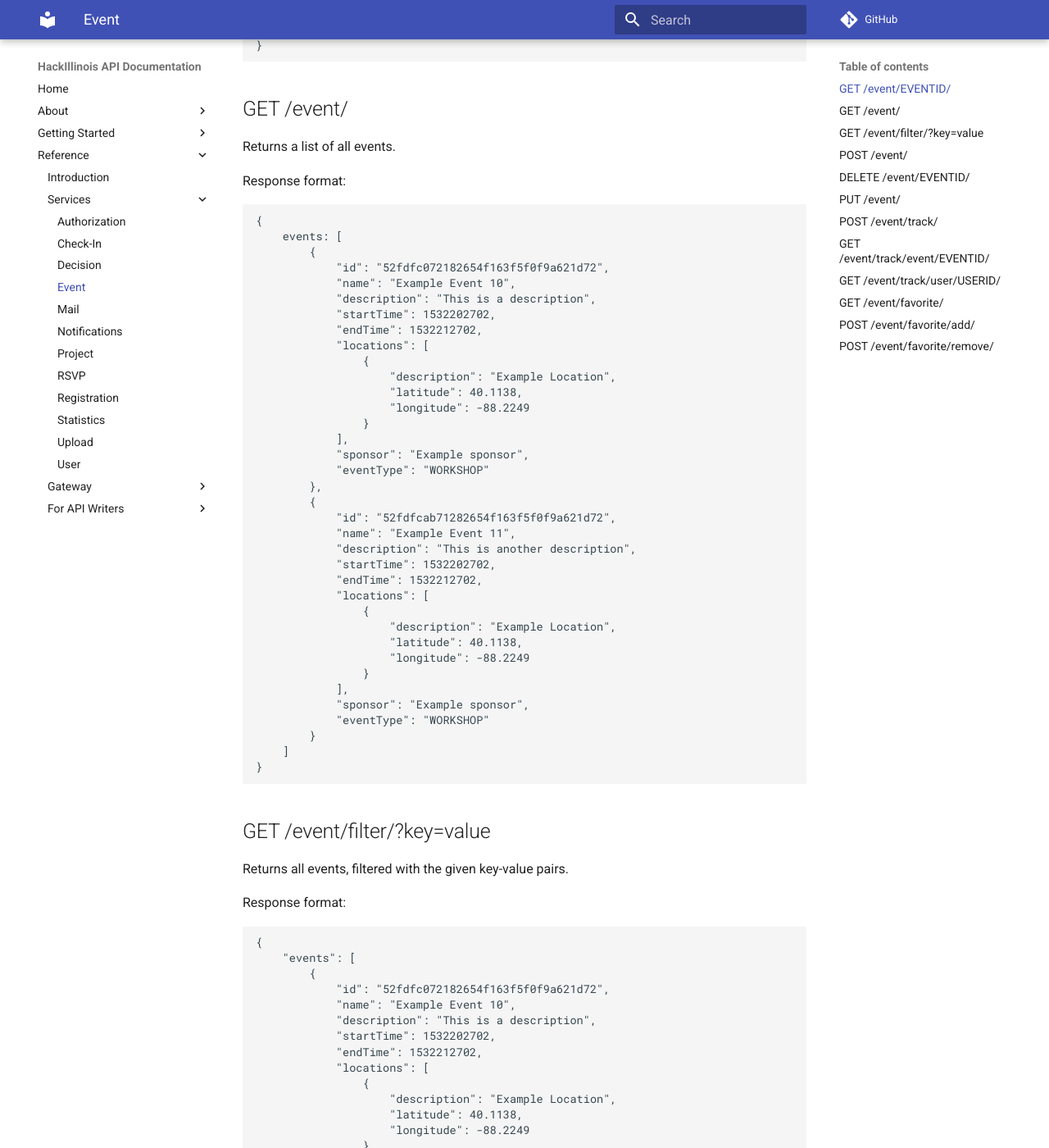
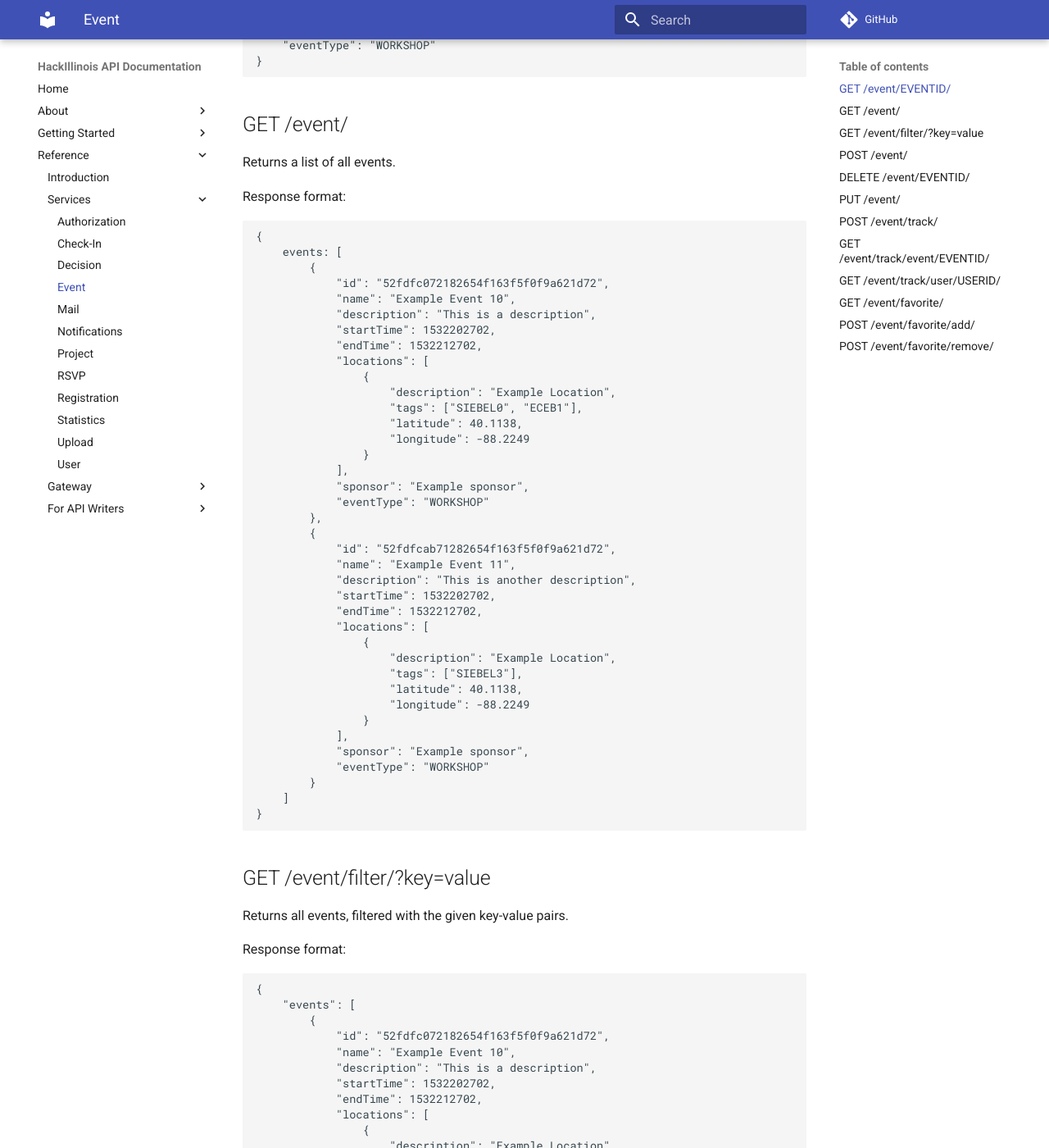
Before and after one commit to HackIllinois/api, an MkDocs documentation site: the page built from documentation/docs/reference/services/Event.md, in a window 1280 px wide and 1400 px high, scrolled down 564 px. Shown: the whole window at 82% size. Built offline with MkDocs 1.6.1 and Material for MkDocs 9.7.7, drawn with Linux system fonts in a browser that asks for light colours; comment, search, counter and statistics services are not loaded; some of the changed text lies outside the part shown.

Commit message:
Update docs

```diff
--- a/documentation/docs/reference/services/Event.md
+++ b/documentation/docs/reference/services/Event.md
@@ -17,6 +17,7 @@ Response format:
 	"locations": [
 		{
 			"description": "Example Location",
+			"tags": ["SIEBEL0", "ECEB1"],
 			"latitude": 40.1138,
 			"longitude": -88.2249
 		}
@@ -44,6 +45,7 @@ Response format:
 			"locations": [
 				{
 					"description": "Example Location",
+					"tags": ["SIEBEL0", "ECEB1"],
 					"latitude": 40.1138,
 					"longitude": -88.2249
 				}
@@ -60,6 +62,7 @@ Response format:
 			"locations": [
 				{
 					"description": "Example Location",
+					"tags": ["SIEBEL3"],
 					"latitude": 40.1138,
 					"longitude": -88.2249
 				}
@@ -89,6 +92,7 @@ Response format:
             "locations": [
                 {
                     "description": "Example Location",
+					"tags": ["SIEBEL0", "ECEB1"],
                     "latitude": 40.1138,
                     "longitude": -88.2249
                 }
@@ -105,6 +109,7 @@ Response format:
             "locations": [
                 {
                     "description": "Example Location",
+					"tags": ["SIEBEL3"],
                     "latitude": 40.1138,
                     "longitude": -88.2249
                 }
@@ -133,6 +138,7 @@ Request format:
 	"locations": [
 		{
 			"description": "Example Location",
+			"tags": ["SIEBEL0", "ECEB1"],
 			"latitude": 40.1138,
 			"longitude": -88.2249
 		}
@@ -151,6 +157,7 @@ Response format:
 	"locations": [
 		{
 			"description": "Example Location",
+			"tags": ["SIEBEL0", "ECEB1"],
 			"latitude": 40.1138,
 			"longitude": -88.2249
 		}
@@ -176,6 +183,7 @@ Response format:
 	"locations": [
 		{
 			"description": "Example Location",
+			"tags": ["SIEBEL0", "ECEB1"],
 			"latitude": 40.1138,
 			"longitude": -88.2249
 		}
@@ -203,6 +211,7 @@ Request format:
 	"locations": [
 		{
 			"description": "Example Location",
+			"tags": ["SIEBEL0", "ECEB1"],
 			"latitude": 40.1138,
 			"longitude": -88.2249
 		}
@@ -221,6 +230,7 @@ Response format:
 	"locations": [
 		{
 			"description": "Example Location",
+			"tags": ["SIEBEL0", "ECEB1"],
 			"latitude": 40.1138,
 			"longitude": -88.2249
 		}
```
